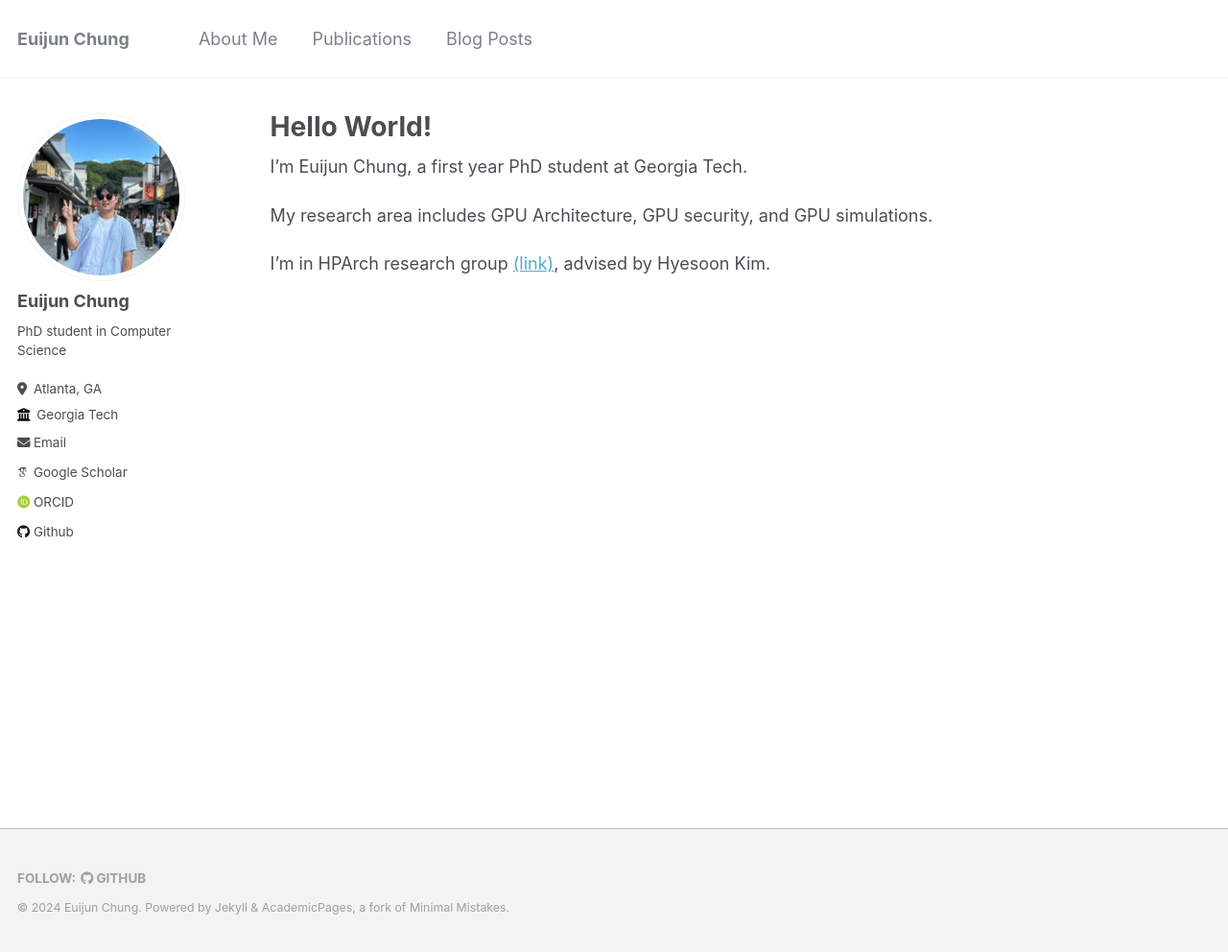
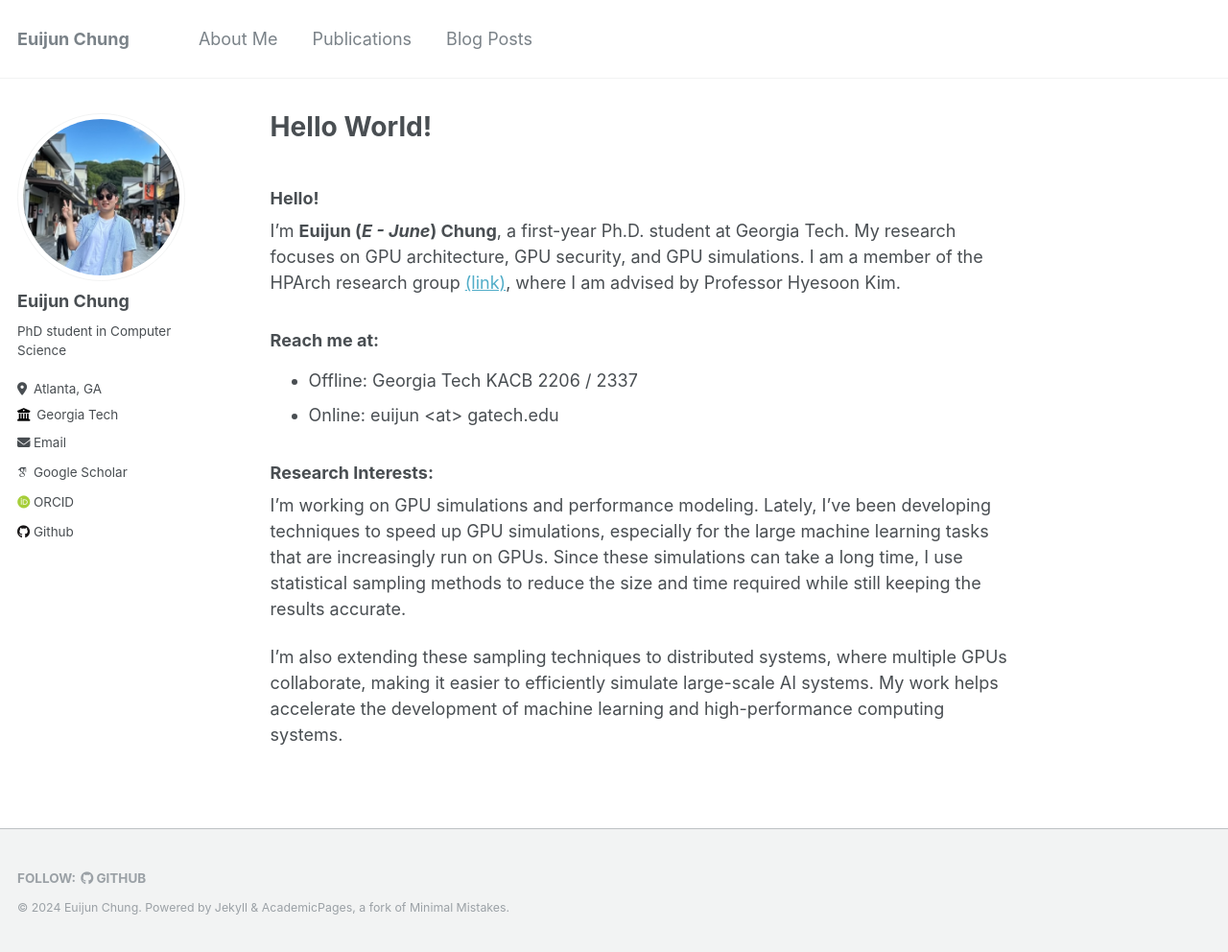
Before and after one commit to ejchung0406/personal-webpage, a Jekyll site: the page built from _pages/about.md, in a window 1280 px wide and 992 px high. Shown: the whole window at 96% size. Built offline with Jekyll 4.4.1, drawn with Linux system fonts in a browser that asks for light colours; some web fonts are replaced.

Commit message:
update about.md

```diff
--- a/_pages/about.md
+++ b/_pages/about.md
@@ -7,11 +7,17 @@ redirect_from:
   - /about.html
 ---
 
-I'm Euijun Chung, a first year PhD student at Georgia Tech.
+### Hello!
+I’m **Euijun (_E - June_) Chung**, a first-year Ph.D. student at Georgia Tech. My research focuses on GPU architecture, GPU security, and GPU simulations. I am a member of the HPArch research group [(link)](https://sites.gatech.edu/hparch/), where I am advised by Professor Hyesoon Kim.
 
-My research area includes GPU Architecture, GPU security, and GPU simulations.
+### Reach me at:
+- Offline: Georgia Tech KACB 2206 / 2337
+- Online: euijun \<at> gatech.edu
 
-I'm in HPArch research group [(link)](https://sites.gatech.edu/hparch/), advised by Hyesoon Kim.
+### Research Interests:
+I'm working on GPU simulations and performance modeling. Lately, I’ve been developing techniques to speed up GPU simulations, especially for the large machine learning tasks that are increasingly run on GPUs. Since these simulations can take a long time, I use statistical sampling methods to reduce the size and time required while still keeping the results accurate.
+
+I’m also extending these sampling techniques to distributed systems, where multiple GPUs collaborate, making it easier to efficiently simulate large-scale AI systems. My work helps accelerate the development of machine learning and high-performance computing systems.
 
 <!-- ---
 permalink: /
```
Also changed, not shown: _posts/2012-08-14-blog-post-1.md (deleted, +0 -21 lines), _posts/7001-pj1.md (added, +32 -0 lines).
